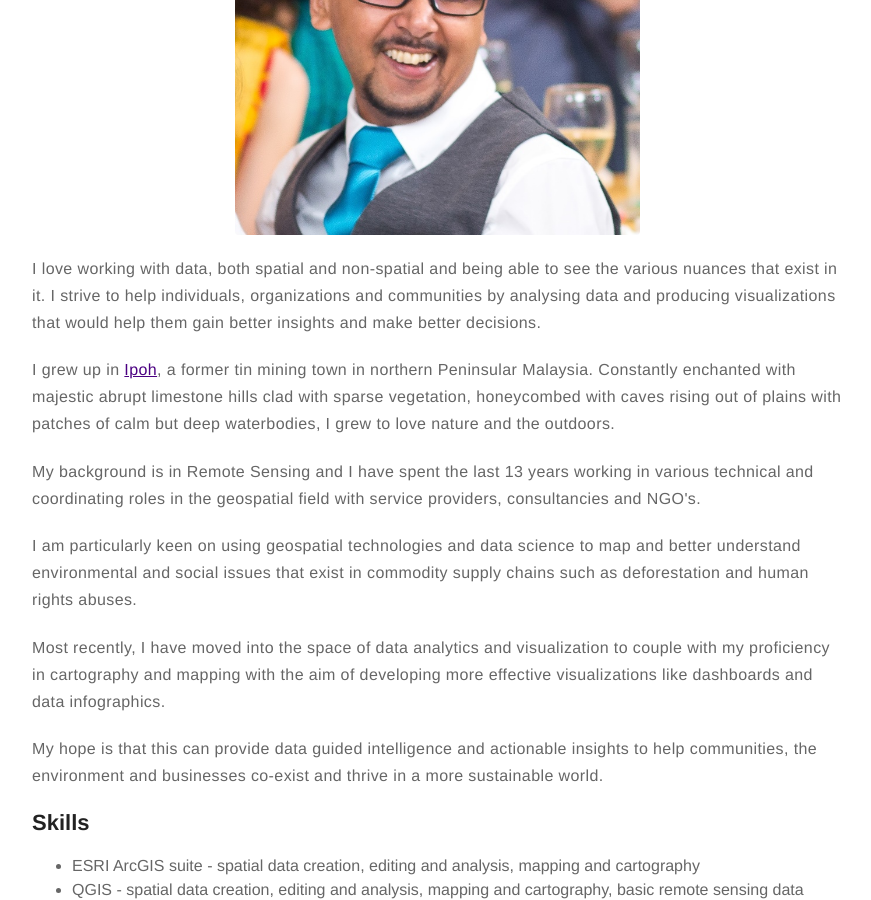
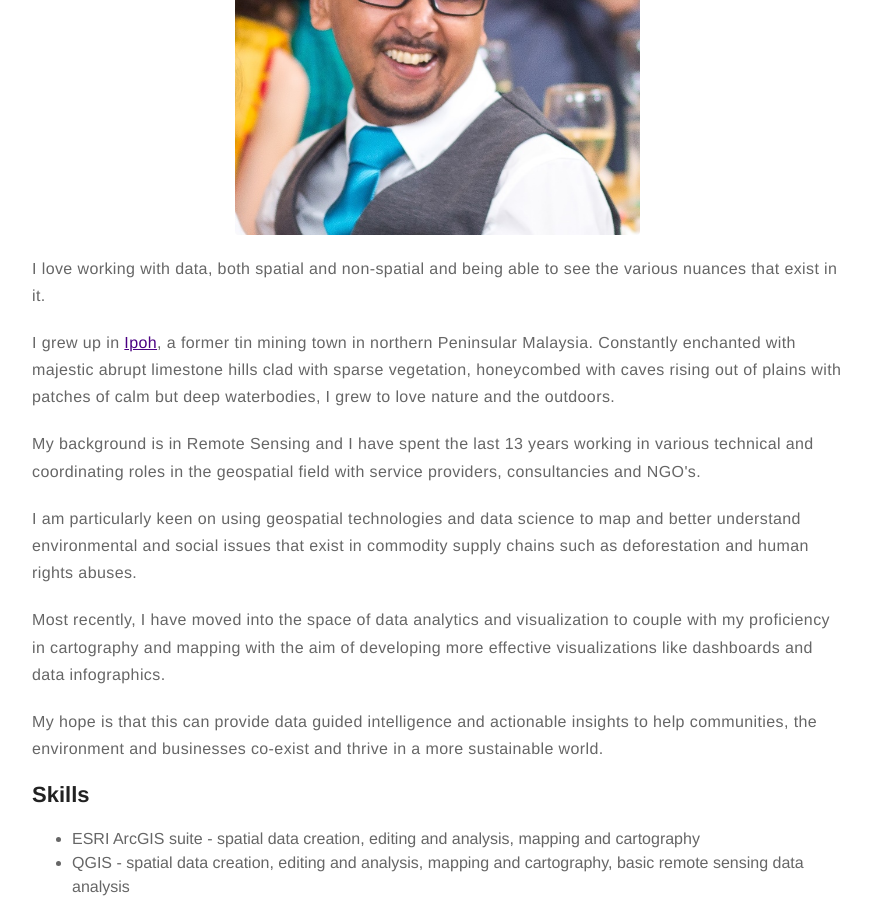
Before and after one commit to jasonjb82/jasonjb82.github.io, a Jekyll site: the page built from about.md, in a window 1280 px wide and 900 px high, scrolled down 394 px. Shown: the whole window, without its empty margins (203-1074 px from the left). Built offline with Jekyll 4.4.1, drawn with Linux system fonts in a browser that asks for light colours.

Commit message:
Update about.md

```diff
--- a/about.md
+++ b/about.md
@@ -5,8 +5,7 @@ layout: page
 ![Profile Image]({{ site.url }}/{{ site.picture }})
 
 <p>I love working with data, both spatial and non-spatial and being able to see the various nuances that
-exist in it. I strive to help individuals, organizations and communities by analysing data and
-producing visualizations that would help them gain better insights and make better decisions.</p>
+exist in it.</p>
 
 <p>I grew up in <a href="https://en.wikipedia.org/wiki/Ipoh/">Ipoh</a>,
 a former tin mining town in northern Peninsular Malaysia. Constantly enchanted with majestic abrupt limestone
```
